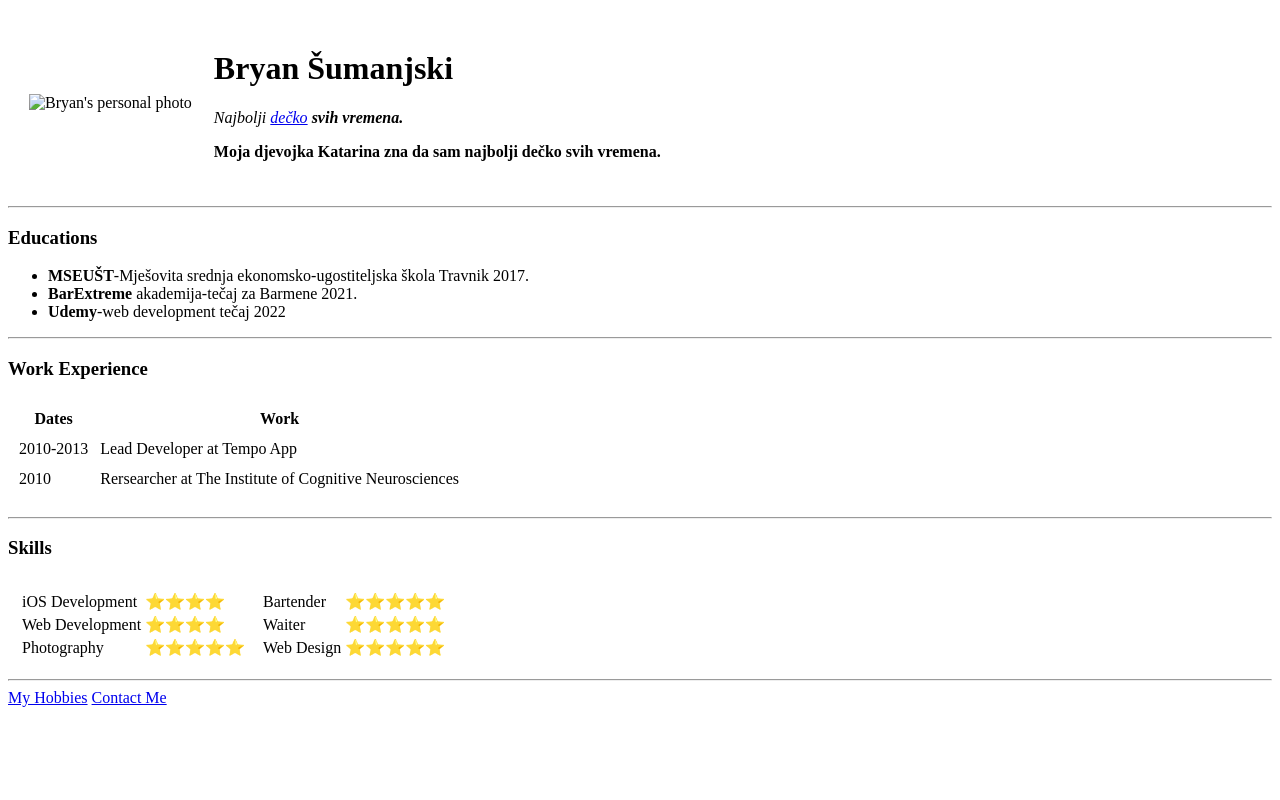
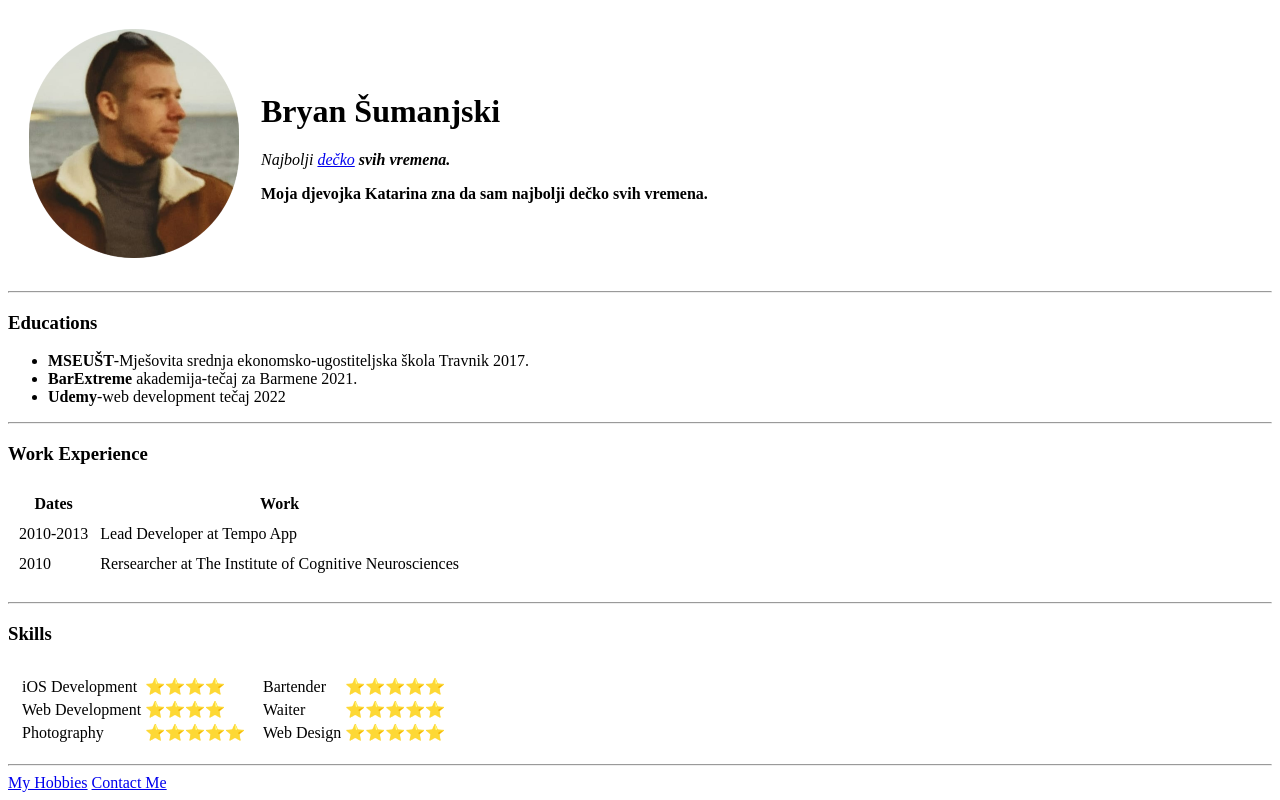
Before and after one commit to shokata99/cv, a plain HTML site: page index.html in a window 1280 px wide. Drawn offline with Linux system fonts and the light colour scheme.

Commit message:
Update index.html

```diff
--- a/index.html
+++ b/index.html
@@ -8,7 +8,7 @@
 
 <body>
   <table cellspacing="20">
-    <td><img src=bryan.png" alt="Bryan's personal photo"></td>
+    <td><img src="bryan.png" alt="Bryan's personal photo"></td>
     <td><h1>Bryan Šumanjski</h1>
     <p><em>Najbolji <a href="https://hr.wikipedia.org/wiki/Momak">dečko</a> <strong>svih vremena.</strong></em></p>
     <p><strong>Moja djevojka Katarina zna da sam najbolji dečko svih vremena.</strong></p></td>
```
